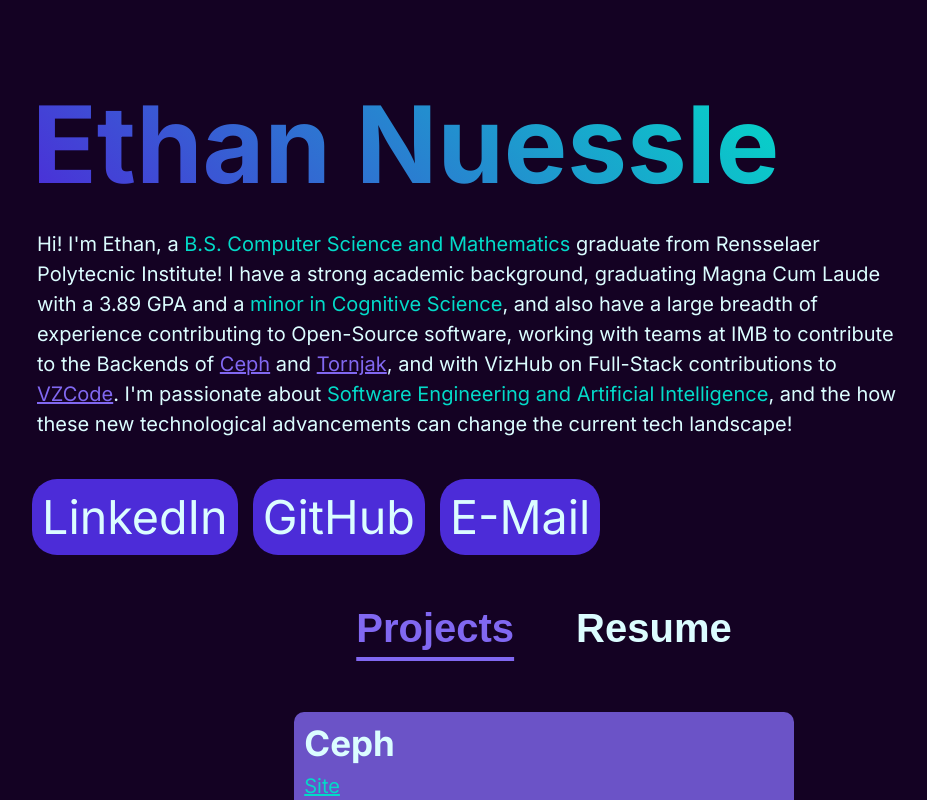
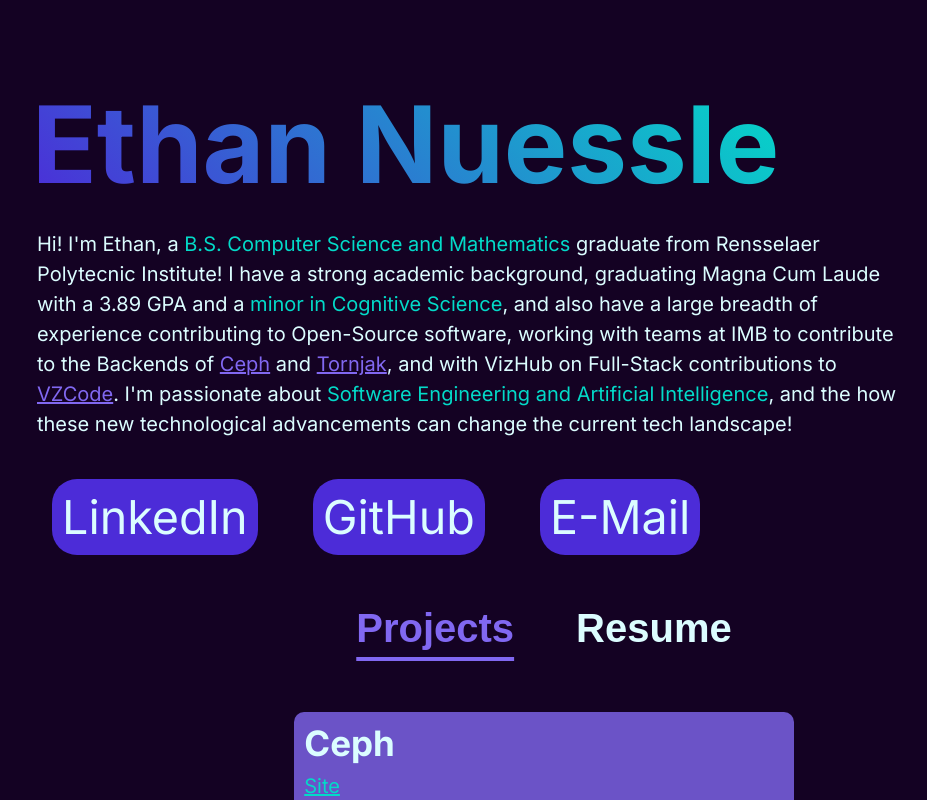
Before and after one commit to enuessle/portfolio-site, a Next.js app: page / in a window 1280 px wide. Shown: the top 800 px of the page, without its empty margins (96-1023 px from the left). Built offline with nearby package versions, Linux system fonts and the light colour scheme.

Commit message:
Changed Button Hover

```diff
--- a/src/app/page.module.css
+++ b/src/app/page.module.css
@@ -54,12 +54,18 @@
   background: var(--name-colour-1);
   color: var(--off-white);
   padding: 10px;
-  transition: padding 0.3s ease;
+  margin-left: 20px;
+    margin-right: 20px;
+    flex-shrink: 1;
+    transition: all 0.3s ease;
+    display: inline-block;
 }
 
 .link:hover {
   padding-left: 30px;
-    padding-right: 30px;
+  padding-right: 30px;
+  margin-left: 00px;
+    margin-right: 00px;
   }
 
   @media (aspect-ratio: 1/1),
```
